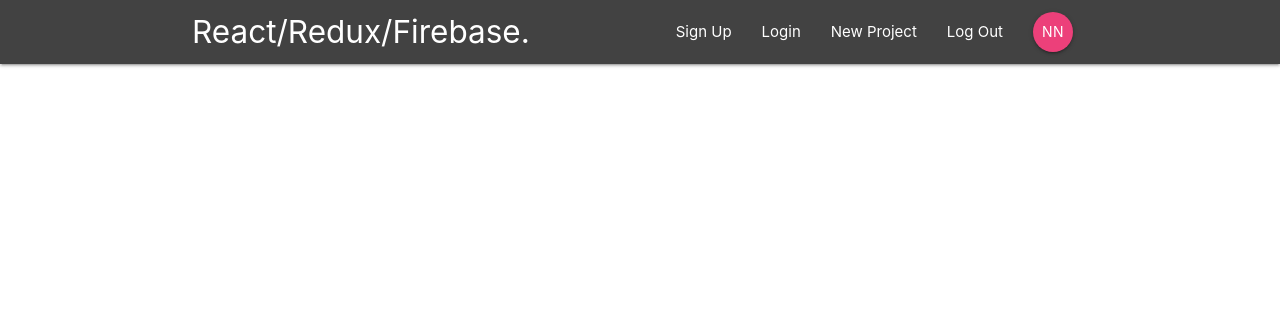
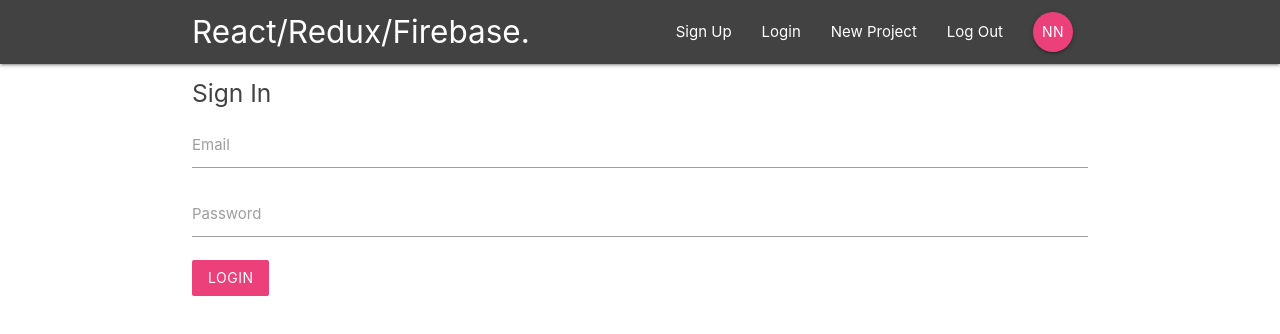
Before and after one commit to ConradMar3/React_V1.1, a React (Create React App) app in the folder React_Project2/react-redux-firebase/: page /signin in a window 1280 px wide. Shown: the top 334 px of the page. Built offline with nearby package versions, Linux system fonts and the light colour scheme.

Commit message:
2021/05/18 (pm) Login form

```diff
--- a/React_Project2/react-redux-firebase/src/App.js
+++ b/React_Project2/react-redux-firebase/src/App.js
@@ -3,6 +3,7 @@
 import Navbar from './components/layout/Navbar'
 import DashBoard from './components/dashboard/Dashboard'
 import ProjectDetails from './components/projects/ProjectDetails'
+import SignIn from './components/auth/SignIn'
 
 class App extends Component {
   render() {
@@ -13,6 +14,7 @@
           <Switch>
             <Route exact path='/' component={DashBoard} />
             <Route path='/project/:id' component={ProjectDetails} />
+            <Route path='/signin' component={SignIn} />
           </Switch>
         </div>
       </BrowserRouter>
--- a/React_Project2/react-redux-firebase/src/components/auth/SignIn.js
+++ b/React_Project2/react-redux-firebase/src/components/auth/SignIn.js
@@ -0,0 +1,36 @@
+import React, { Component } from 'react'
+
+class SignIn extends Component {
+    state = {
+
+    }
+    handleChange = (e) => {
+        console.log(e)
+    }
+    handleSubmit = (e) => {
+        console.log(e)
+    }
+
+    render() {
+        return (
+            <div className="container">
+                <form onSubmit={this.handleSubmit} className="white">
+                    <h5 className="grey-text text-darken-3">Sign In</h5>
+                    <div className="input-field">
+                        <label htmlFor="email">Email</label>
+                        <input type="email" id="email" onChange={this.handleChange} />
+                    </div>
+                    <div className="input-field">
+                        <label htmlFor="password">Password</label>
+                        <input type="password" id="password" onChange={this.handleChange} />
+                    </div>
+                    <div className="input-field">
+                        <button className="btn pink lighten-1 z-depth-0">Login</button>
+                    </div>
+                </form>
+            </div>
+        )
+    }
+}
+
+export default SignIn
--- a/React_Project2/react-redux-firebase/src/components/projects/ProjectSummary.js
+++ b/React_Project2/react-redux-firebase/src/components/projects/ProjectSummary.js
@@ -1,15 +1,15 @@
 import React from 'react'
 
 const ProjectSummary = () => {
-    return(
+    return (
 
         <div className="card z-depth-0 project-summary">
-        <div className="card-content grey-text text-darken-3">
-            <span className="card-title">React/Redux - Projects Lists</span>
-            <p>Posted by Conrad Maré</p>
-            <p className="grey-text">2021/05/18</p>
+            <div className="card-content grey-text text-darken-3">
+                <span className="card-title">React/Redux/Firebase - Projects</span>
+                <p>Posted by Conrad Maré</p>
+                <p className="grey-text">2021/05/18</p>
+            </div>
         </div>
-    </div>
 
     )
 }
```
